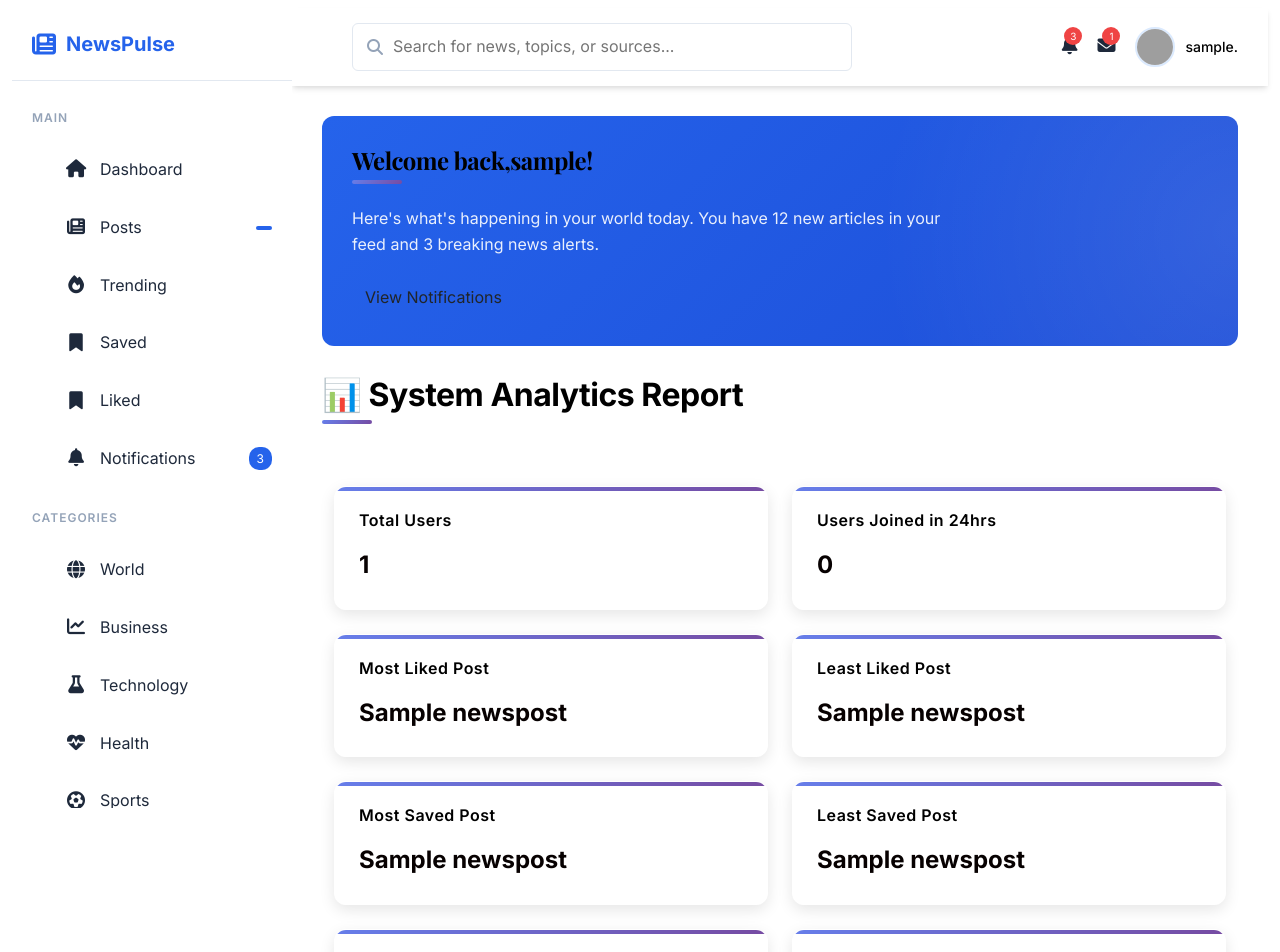
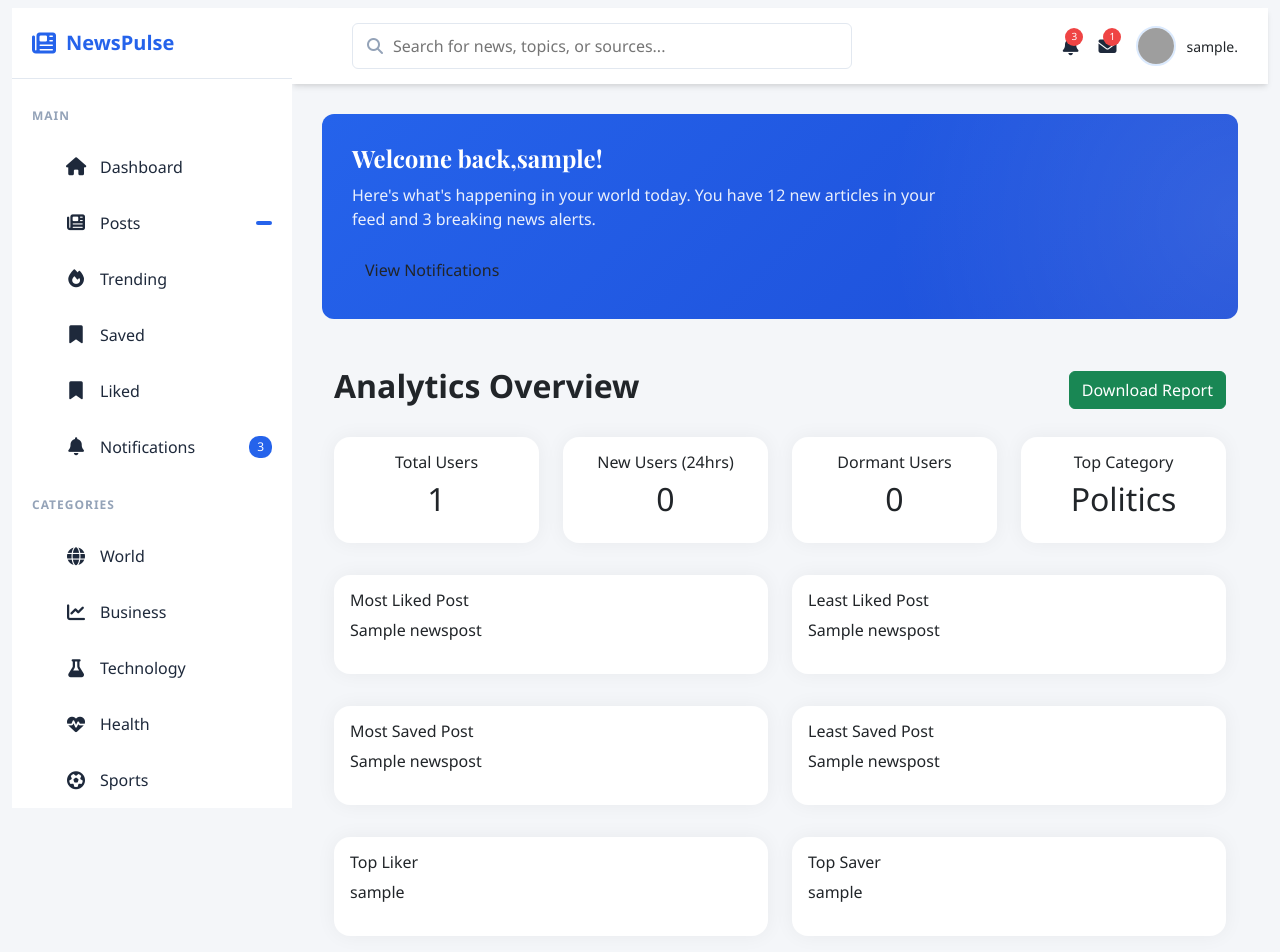
Before and after one commit to Ghalib92/News-Feed-System, a Django app: page /analytics/ in a window 1280 px wide. Shown: the top 952 px of the page. Run offline with Django 5.2, Linux system fonts and the light colour scheme; a user stored in the database is signed in; tables that the repository leaves empty hold one stand-in row (values such as "Sample post"); data that the repository does not hold is empty; some libraries are stand-ins or nearby versions; grey boxes are pictures that could not be loaded.

Commit message:
analytics page working

```diff
--- a/News_Feed/pages/templates/analytics.html
+++ b/News_Feed/pages/templates/analytics.html
@@ -1,220 +1,219 @@
- {% extends 'base.html' %}
+{% extends 'base.html' %}
+{% load static %}
+
+{% block title %}Analytics Dashboard{% endblock %}
+
 {% block content %}
+<link rel="stylesheet" href="https://cdn.jsdelivr.net/npm/bootstrap@5.3.0/dist/css/bootstrap.min.css">
+<script src="https://cdn.jsdelivr.net/npm/chart.js"></script>
+<script src="https://cdnjs.cloudflare.com/ajax/libs/html2pdf.js/0.10.1/html2pdf.bundle.min.js"></script>
 
 <style>
-    :root {
-        --primary-gradient: linear-gradient(135deg, #667eea 0%, #764ba2 100%);
-        --secondary-gradient: linear-gradient(135deg, #f093fb 0%, #f5576c 100%);
-        --dark-bg: #f6f6fd;
-        --card-bg: rgba(255, 255, 255, 0.05);
-        --text-light: rgba(255, 255, 255, 0.9);
-        --text-lighter: rgba(255, 255, 255, 0.7);
-        --shadow-lg: 0 15px 30px rgba(0, 0, 0, 0.3);
-        --shadow-sm: 0 5px 15px rgba(0, 0, 0, 0.1);
-        --border-radius: 12px;
-        --transition: all 0.3s cubic-bezier(0.25, 0.8, 0.25, 1);
-    }
+  body {
+    background: #f4f6f9;
+    font-family: 'Segoe UI', sans-serif;
+  }
+  .card {
+    box-shadow: 0 0 20px rgba(0,0,0,0.05);
+    border: none;
+    border-radius: 1rem;
+    margin-bottom: 2rem;
+  }
+  .chart-container {
+    position: relative;
+    height: 400px;
+  }
+</style>
 
-    body {
-        background: white;
-        color: black;
-        font-family: 'Inter', -apple-system, BlinkMacSystemFont, sans-serif;
-    }
+<div class="container-fluid mt-5" id="report-content">
+  <div class="d-flex justify-content-between align-items-center mb-4">
+    <h2 class="fw-bold">Analytics Overview</h2>
+    <button class="btn btn-success" onclick="downloadPDF()">Download Report</button>
+  </div>
 
-    .container.py-5 {
-        padding-top: 3rem !important;
-        padding-bottom: 3rem !important;
-    }
-
-    h2 {
-        font-weight: 700;
-        letter-spacing: -0.5px;
-        margin-bottom: 2rem !important;
-        color: black;
-        position: relative;
-        display: inline-block;
-    }
-
-    h2:after {
-        content: '';
-        position: absolute;
-        bottom: -10px;
-        left: 0;
-        width: 50px;
-        height: 4px;
-        background: var(--primary-gradient);
-        border-radius: 2px;
-    }
-
-    .card {
-        background: var(--card-bg);
-        backdrop-filter: blur(10px);
-        -webkit-backdrop-filter: blur(10px);
-        border: 1px solid rgba(255, 255, 255, 0.1);
-        border-radius: var(--border-radius) !important;
-        transition: var(--transition);
-        overflow: hidden;
-        position: relative;
-        color: black;
-    }
-
-    .card:before {
-        content: '';
-        position: absolute;
-        top: 0;
-        left: 0;
-        right: 0;
-        height: 4px;
-        background: var(--primary-gradient);
-    }
-
-    .card:hover {
-        transform: translateY(-5px);
-        box-shadow: var(--shadow-lg);
-    }
-
-    .card h5 {
-        font-weight: 600;
-        font-size: 1rem;
-        color: black;
-        margin-bottom: 1rem;
-        letter-spacing: 0.5px;
-    }
-
-    .card p {
-        font-weight: 700;
-        font-size: 1.5rem;
-        margin-bottom: 0;
-        color: rgb(7, 1, 1);
-    }
-
-    .card.shadow {
-        box-shadow: var(--shadow-sm) !important;
-    }
-
-    .row.g-4 {
-        margin-bottom: 2rem;
-    }
-
-    .img-fluid {
-        border-radius: var(--border-radius);
-        box-shadow: var(--shadow-lg);
-        border: 1px solid rgba(255, 255, 255, 0.1);
-    }
-
-    /* Special styling for the chart card */
-    .card.text-center {
-        background: rgba(0, 0, 0, 0.2);
-    }
-
-    .card.text-center h5 {
-        font-size: 1.2rem;
-    }
-
-    /* Responsive adjustments */
-    @media (max-width: 768px) {
-        .card p {
-            font-size: 1.2rem;
-        }
-
-        h2 {
-            font-size: 1.8rem;
-        }
-    }
-
-    /* Animation for cards */
-    @keyframes fadeIn {
-        from { opacity: 0; transform: translateY(20px); }
-        to { opacity: 1; transform: translateY(0); }
-    }
-
-    .card {
-        animation: fadeIn 0.6s ease forwards;
-    }
-
-    /* Delay animations for staggered effect */
-    .col-md-6:nth-child(1) .card { animation-delay: 0.1s; }
-    .col-md-6:nth-child(2) .card { animation-delay: 0.2s; }
-    .col-md-6:nth-child(3) .card { animation-delay: 0.3s; }
-    .col-md-6:nth-child(4) .card { animation-delay: 0.4s; }
-    .col-md-6:nth-child(5) .card { animation-delay: 0.5s; }
-    .col-md-6:nth-child(6) .card { animation-delay: 0.6s; }
-    .col-md-6:nth-child(7) .card { animation-delay: 0.7s; }
-    .col-md-6:nth-child(8) .card { animation-delay: 0.8s; }
-    .col-12:nth-child(9) .card { animation-delay: 0.9s; }
-    .col-12:nth-child(10) .card { animation-delay: 1s; }
-</style>
- <h2 class="mb-4">📊 System Analytics Report</h2>
-<div class="container py-5">
-
-  <div class="row g-4">
-    <div class="col-md-6">
-      <div class="card p-4 shadow">
-        <h5>Total Users</h5>
-        <p>{{ total_users }}</p>
+  <!-- Summary Cards -->
+  <div class="row">
+    <div class="col-md-3">
+      <div class="card p-3 text-center">
+        <h6>Total Users</h6>
+        <h2>{{ total_users }}</h2>
       </div>
     </div>
-    <div class="col-md-6">
-      <div class="card p-4 shadow">
-        <h5>Users Joined in 24hrs</h5>
-        <p>{{ new_users_24hrs }}</p>
+    <div class="col-md-3">
+      <div class="card p-3 text-center">
+        <h6>New Users (24hrs)</h6>
+        <h2>{{ new_users_24hrs }}</h2>
       </div>
     </div>
-    <div class="col-md-6">
-      <div class="card p-4 shadow">
-        <h5>Most Liked Post</h5>
-        <p>{{ most_liked_post.title }}</p>
+    <div class="col-md-3">
+      <div class="card p-3 text-center">
+        <h6>Dormant Users</h6>
+        <h2>{{ dormant_users_count }}</h2>
       </div>
     </div>
-    <div class="col-md-6">
-      <div class="card p-4 shadow">
-        <h5>Least Liked Post</h5>
-        <p>{{ least_liked_post.title }}</p>
+    <div class="col-md-3">
+      <div class="card p-3 text-center">
+        <h6>Top Category</h6>
+        <h2>{{ category_with_most_likes }}</h2>
       </div>
     </div>
-    <div class="col-md-6">
-      <div class="card p-4 shadow">
-        <h5>Most Saved Post</h5>
+  </div>
+
+ <!-- Top Posts Section -->
+<div class="row">
+  <div class="col-md-6">
+    <div class="card p-3">
+      <h6>Most Liked Post</h6>
+      {% if most_liked_post %}
+        <p>{{ most_liked_post.title }}</p>
+      {% else %}
+        <p><em>No data available</em></p>
+      {% endif %}
+    </div>
+  </div>
+  <div class="col-md-6">
+    <div class="card p-3">
+      <h6>Least Liked Post</h6>
+      {% if least_liked_post %}
+        <p>{{ least_liked_post.title }}</p>
+      {% else %}
+        <p><em>No data available</em></p>
+      {% endif %}
+    </div>
+  </div>
+  <div class="col-md-6">
+    <div class="card p-3">
+      <h6>Most Saved Post</h6>
+      {% if most_saved_post %}
         <p>{{ most_saved_post.title }}</p>
-      </div>
+      {% else %}
+        <p><em>No data available</em></p>
+      {% endif %}
     </div>
-    <div class="col-md-6">
-      <div class="card p-4 shadow">
-        <h5>Least Saved Post</h5>
+  </div>
+  <div class="col-md-6">
+    <div class="card p-3">
+      <h6>Least Saved Post</h6>
+      {% if least_saved_post %}
         <p>{{ least_saved_post.title }}</p>
-      </div>
-    </div>
-    <div class="col-md-6">
-      <div class="card p-4 shadow">
-        <h5>Category With Most Likes</h5>
-        <p>{{ category_with_most_likes }}</p>
-      </div>
-    </div>
-    <div class="col-md-6">
-      <div class="card p-4 shadow">
-        <h5>Top Liker</h5>
-        <p>{{ top_liker }}</p>
-        <h5>Top Saver</h5>
-        <p>{{ top_saver }}</p>
-      </div>
-    </div>
-    <div class="col-12">
-      <div class="card p-4 shadow">
-        <h5>Dormant Users</h5>
-        <p>{{ dormant_users_count }} users never liked or saved a post.</p>
-      </div>
-    </div>
-    <div class="col-12">
-      <div class="card p-4 shadow text-center">
-        <h5>Top 5 Categories by Likes</h5>
-        <img src="{{ chart_path }}" class="img-fluid mt-3" alt="Top categories chart">
-      </div>
+      {% else %}
+        <p><em>No data available</em></p>
+      {% endif %}
     </div>
   </div>
 </div>
 
-<!-- Add this before </body> in your base.html for best results -->
-<link href="https://fonts.googleapis.com/css2?family=Inter:wght@400;500;600;700&display=swap" rel="stylesheet">
-<script src="https://kit.fontawesome.com/your-code.js" crossorigin="anonymous"></script>
 
+  <!-- Top Users -->
+  <div class="row">
+    <div class="col-md-6">
+      <div class="card p-3">
+        <h6>Top Liker</h6>
+        <p>{{ top_liker }}</p>
+      </div>
+    </div>
+    <div class="col-md-6">
+      <div class="card p-3">
+        <h6>Top Saver</h6>
+        <p>{{ top_saver }}</p>
+      </div>
+    </div>
+  </div>
+
+  <!-- Category Likes Chart (Image) -->
+  <div class="card p-4">
+    <h5 class="mb-3">Top 5 Categories by Likes</h5>
+    <img src="{{ chart_path }}" class="img-fluid" alt="Category Likes Chart">
+  </div>
+
+  <!-- Dynamic Chart Section -->
+  <div class="card p-4 mt-4">
+    <div class="d-flex justify-content-between align-items-center">
+      <h5>Interactive Analytics (Filtered)</h5>
+      <select id="periodSelect" class="form-select w-auto" onchange="fetchAnalytics()">
+        <option value="7">Last 7 Days</option>
+        <option value="14">Last 14 Days</option>
+        <option value="30">Last 30 Days</option>
+      </select>
+    </div>
+    <div class="row mt-4">
+      <div class="col-md-4 chart-container"><canvas id="likesChart"></canvas></div>
+      <div class="col-md-4 chart-container"><canvas id="commentsChart"></canvas></div>
+      <div class="col-md-4 chart-container"><canvas id="savesChart"></canvas></div>
+    </div>
+  </div>
+</div>
+
+
+
+<script src="https://cdnjs.cloudflare.com/ajax/libs/html2pdf.js/0.10.1/html2pdf.bundle.min.js"></script>
+
+<script>
+function fetchAnalytics() {
+  const period = document.getElementById("periodSelect").value;
+  fetch(`/get-analytics-data?period=${period}`)
+    .then(res => res.json())
+    .then(data => {
+      renderChart('likesChart', data.most_liked, 'Most Liked Posts');
+      renderChart('commentsChart', data.most_commented, 'Most Commented Posts');
+      renderChart('savesChart', data.most_saved, 'Most Saved Posts');
+    });
+}
+
+function renderChart(canvasId, data, label) {
+  const ctx = document.getElementById(canvasId).getContext('2d');
+  if (window[canvasId + 'Chart']) window[canvasId + 'Chart'].destroy();
+  window[canvasId + 'Chart'] = new Chart(ctx, {
+    type: 'bar',
+    data: {
+      labels: data.map(d => d['post__title']),
+      datasets: [{
+        label: label,
+        data: data.map(d => d.total),
+        backgroundColor: 'rgba(23, 162, 184, 0.7)',
+        borderColor: 'rgba(23, 162, 184, 1)',
+        borderWidth: 1
+      }]
+    },
+    options: {
+      responsive: true,
+      indexAxis: 'y',
+      scales: {
+        x: { beginAtZero: true }
+      }
+    }
+  });
+}
+document.addEventListener("DOMContentLoaded", function () {
+  window.downloadPDF = function () {
+    const report = document.getElementById("report-content").cloneNode(true);
+
+    // Replace canvases with static images
+    report.querySelectorAll('canvas').forEach(canvas => {
+      const img = document.createElement('img');
+      img.src = canvas.toDataURL("image/png");
+      img.style.maxWidth = "100%";
+      canvas.replaceWith(img);
+    });
+
+    // Optional: Remove dropdowns or elements that shouldn’t appear
+    report.querySelectorAll('select').forEach(el => el.remove());
+
+    const opt = {
+      margin: 0.5,
+      filename: 'analytics_report.pdf',
+      image: { type: 'jpeg', quality: 0.98 },
+      html2canvas: { scale: 2 },
+      jsPDF: { unit: 'in', format: 'letter', orientation: 'portrait' }
+    };
+
+    setTimeout(() => {
+      html2pdf().set(opt).from(report).save();
+    }, 500); // slight delay to allow DOM processing
+  };
+});
+
+// Initial load
+fetchAnalytics();
+</script>
 {% endblock %}
--- a/News_Feed/pages/templates/base.html
+++ b/News_Feed/pages/templates/base.html
@@ -972,7 +972,8 @@
 
 
 
-
+<script src="https://cdn.jsdelivr.net/npm/chart.js"></script>
+  <script src="https://code.jquery.com/jquery-3.6.0.min.js"></script>
 <!-- Bootstrap JS (for collapse to work) -->
 <script src="https://cdn.jsdelivr.net/npm/bootstrap@5.3.3/dist/js/bootstrap.bundle.min.js"></script>
 <script>
--- a/News_Feed/pages/urls.py
+++ b/News_Feed/pages/urls.py
@@ -29,6 +29,8 @@
  path('liked/', views.liked_posts, name='liked_posts'),
  path('saved/', views.saved_posts, name='saved_posts'),
  path('analytics/', views.analytics_view, name='analytics'),
+ path('get-analytics-data/', views.get_analytics_data, name='get_analytics_data'),
+
 
 
 ]
--- a/News_Feed/pages/views.py
+++ b/News_Feed/pages/views.py
@@ -191,35 +191,34 @@
         form = PasswordChangeForm(user=request.user)
     return render(request, 'change_password.html', {'form': form})
 
+  # Prevent Tkinter-related errors
 
 from django.shortcuts import render
+from django.utils.timezone import now
+from datetime import timedelta
+from django.db.models import Count
 from django.contrib.auth.models import User
-from django.utils.timezone import now, timedelta
-from .models import NewsPost, Like, SavedPost
-from collections import Counter
-from django.db.models import Count
+from .models import NewsPost, Like, SavedPost, Comment
 import matplotlib.pyplot as plt
 import os
-import os
-import matplotlib
-matplotlib.use('Agg')  # Prevent Tkinter-related errors
-import matplotlib.pyplot as plt
+from django.http import JsonResponse
 
 
-def generate_analytics():
+import matplotlib
+matplotlib.use('Agg')
+
+def generate_base_analytics():
     users = User.objects.all()
-    posts = NewsPost.objects.all()
     likes = Like.objects.select_related('post', 'user')
     saves = SavedPost.objects.select_related('post', 'user')
 
     now_time = now()
     past_24hrs = now_time - timedelta(hours=24)
 
-    # Total & recent users
     total_users = users.count()
     new_users_24hrs = users.filter(date_joined__gte=past_24hrs).count()
+    user_details = users.values('username', 'last_login')
 
-    # Likes and Saves per post
     post_likes = Like.objects.values('post').annotate(total=Count('id')).order_by('-total')
     post_saves = SavedPost.objects.values('post').annotate(total=Count('id')).order_by('-total')
 
@@ -228,20 +227,16 @@
     most_saved_post = post_saves.first()
     least_saved_post = post_saves.last()
 
-    # Category with most likes
     category_likes = Like.objects.values('post__category').annotate(total=Count('id')).order_by('-total')
 
-    # Most active users
     top_likers = Like.objects.values('user__username').annotate(total=Count('id')).order_by('-total')
     top_savers = SavedPost.objects.values('user__username').annotate(total=Count('id')).order_by('-total')
 
-    # Dormant users
     liked_users = Like.objects.values_list('user_id', flat=True)
     saved_users = SavedPost.objects.values_list('user_id', flat=True)
     active_users = set(list(liked_users) + list(saved_users))
     dormant_users = users.exclude(id__in=active_users)
 
-    # Generate category bar chart
     top5 = category_likes[:5]
     categories = [item['post__category'] for item in top5]
     values = [item['total'] for item in top5]
@@ -258,6 +253,7 @@
 
     return {
         'total_users': total_users,
+        'user_details': user_details,
         'new_users_24hrs': new_users_24hrs,
         'most_liked_post': NewsPost.objects.get(id=most_liked_post['post']) if most_liked_post else None,
         'least_liked_post': NewsPost.objects.get(id=least_liked_post['post']) if least_liked_post else None,
@@ -267,9 +263,36 @@
         'top_liker': top_likers[0]['user__username'] if top_likers else None,
         'top_saver': top_savers[0]['user__username'] if top_savers else None,
         'dormant_users_count': dormant_users.count(),
+
         'chart_path': '/' + chart_path
     }
 
+def generate_time_filtered_analytics(days):
+    now_time = now()
+    start_time = now_time - timedelta(days=days)
+
+    likes = Like.objects.filter(liked_at__gte=start_time)
+    saves = SavedPost.objects.filter(saved_at__gte=start_time)
+    comments = Comment.objects.filter(created_at__gte=start_time)
+
+    most_liked = likes.values('post__title').annotate(total=Count('id')).order_by('-total')[:5]
+    most_commented = comments.values('post__title').annotate(total=Count('id')).order_by('-total')[:5]
+    most_saved = saves.values('post__title').annotate(total=Count('id')).order_by('-total')[:5]
+    category_data = likes.values('post__category').annotate(total=Count('id')).order_by('-total')[:5]
+
+    return {
+        'most_liked': list(most_liked),
+        'most_commented': list(most_commented),
+        'most_saved': list(most_saved),
+        'categories': list(category_data)
+    }
+
+
 def analytics_view(request):
-    analytics = generate_analytics()
+    analytics = generate_base_analytics()
     return render(request, 'analytics.html', analytics)
+
+def get_analytics_data(request):
+    days = int(request.GET.get('period', 7))
+    analytics = generate_time_filtered_analytics(days)
+    return JsonResponse(analytics)
```
